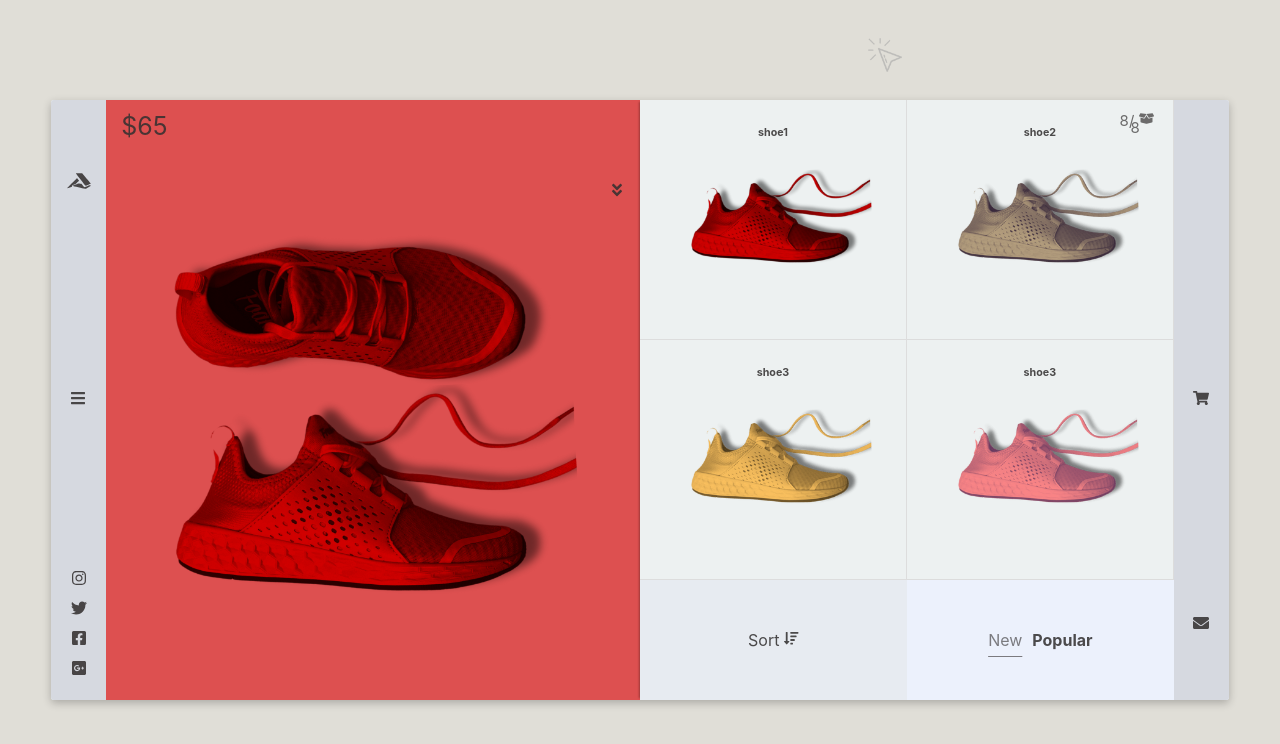
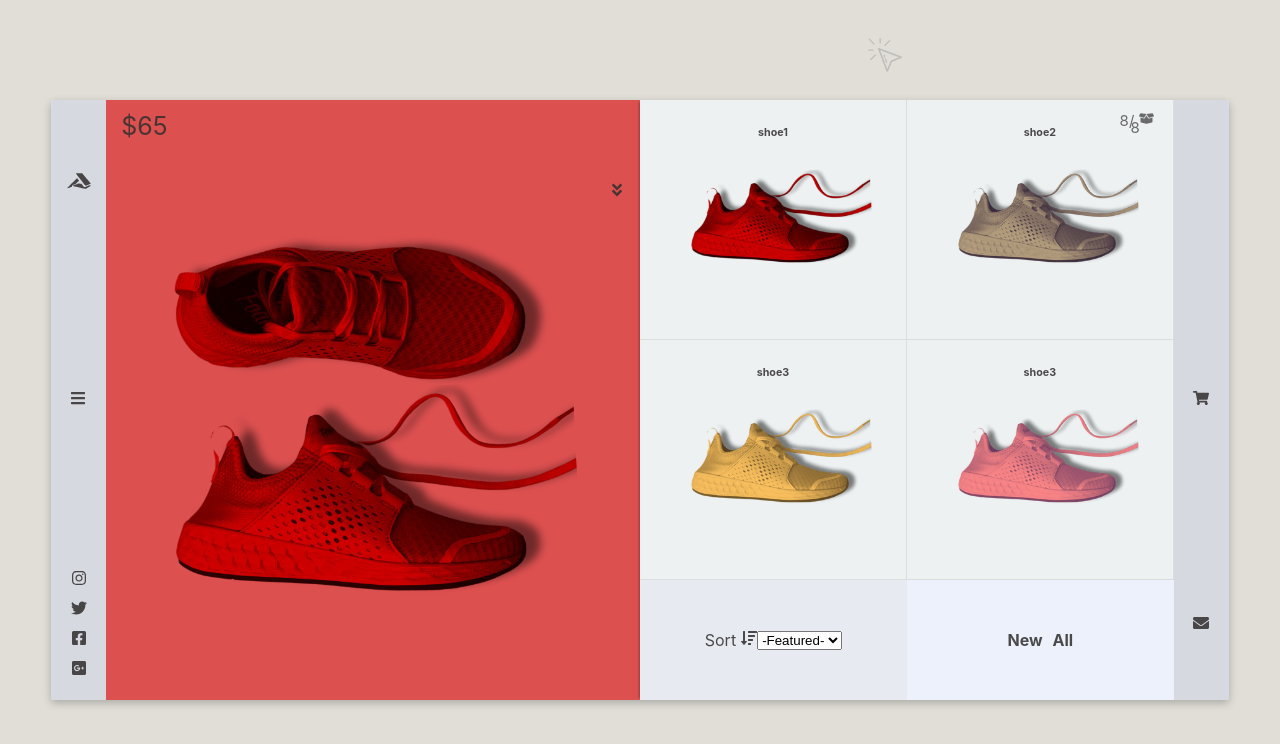
Before and after one commit to MiguelMateo1/Store-app, a React (Vite) app: page / in a window 1280 px wide. Shown: the top 744 px of the page. Built offline with nearby package versions, Linux system fonts and the light colour scheme.

Commit message:
created and imported Sort component

```diff
--- a/src/components/ProductSelect.jsx
+++ b/src/components/ProductSelect.jsx
@@ -1,12 +1,11 @@
 import './ProductSelect.css'
-import { FaSortAmountDown } from "react-icons/fa";
 import { FaBoxOpen } from "react-icons/fa";
 import { useContext } from 'react';
 import DataContext from '../context/DataContext';
+import Sort from './Sort';
 
 function ProductSelect() {
-    const { productList,
-            handleProductClick } = useContext(DataContext);
+    const { productList, handleProductClick } = useContext(DataContext);
 
     // returns the current product list.. to be displayed in the product select area
     const items = productList.map(item => {
@@ -17,7 +16,6 @@ function ProductSelect() {
             </div>
         )}
     );
-    // backgroundColor: `${item.color}`
 
   return (
     <section id='product-select'>
@@ -27,16 +25,7 @@ function ProductSelect() {
         <div className='select-container' onClick={handleProductClick}>
             {items}
         </div>
-
-        <div className='select-options'>
-            <article className='sort'>
-                <h5>sort<span><FaSortAmountDown/></span></h5>
-            </article>
-            <article className='category'>
-                <h5 className='new active'>New</h5>
-                <h5 className='popular'>Popular</h5>
-            </article>
-        </div>
+        <Sort />
     </section>
   )
 }
--- /dev/null
+++ b/src/components/Sort.jsx
@@ -0,0 +1,77 @@
+import './ProductSelect.css'
+import { FaSortAmountDown } from "react-icons/fa";
+import { useContext, useState } from 'react';
+import DataContext from '../context/DataContext';
+
+function Sort() {
+    const { productList, setProductList, currentList } = useContext(DataContext);
+    const [ sort, setSort ] = useState('featured')
+
+    // handles products to display when click on 'new' or 'all' category
+    const handleCategoryClick = (e) => {
+        const target = e.target.classList;
+
+        if (target.contains('new')) {
+            let list = productList.filter( x => x.category);
+
+            target.add('active');
+            e.target.nextSibling.classList.remove('active');
+            setProductList(list);
+        }
+
+        if (target.contains('all')) {
+            target.add('active');
+            e.target.previousSibling.classList.remove('active');
+            setProductList(currentList);
+        }
+    };
+
+    // function to sort items when click on the sort options
+    const handleSortClick = (e) => {
+        const newBtn = document.querySelector('.new');
+        const allBtn = document.querySelector('.all');
+        let list;
+
+        const value = e.target.value;
+        if (value != sort) {
+            // sets product list to initial order
+          if (value == 'featured') {
+            newBtn.classList.remove('active');
+            allBtn.classList.add('active');
+            setProductList(currentList.sort((a, b) => a.key - b.key));
+          }
+          // product order set to price low-high
+          // note* using .slice so the productList can re-render
+          if (value == "low-high") {
+            list = productList.slice().sort((a, b) => a.price - b.price)
+            setProductList(list);
+          }
+          // product order set to price high-low
+          if (value == "high-low") {
+            list = productList.slice().sort((a, b) => b.price - a.price)
+            setProductList(list);
+          }
+          setSort(value)
+        }
+    };
+
+  return (
+        <div className='select-options'>
+            <article className='sort'>
+                <h5>sort
+                <span></span><FaSortAmountDown className='sort-icon'/></h5>
+                 <select id="sort" onClick={handleSortClick}>
+                  <option value="featured">-Featured-</option>
+                  <option value="low-high">Low-High</option>
+                  <option value="high-low">High-Low</option>
+                </select>
+            </article>
+            <article className='category' onClick={handleCategoryClick}>
+                <h5 className='new'>New</h5>
+                <h5 className='all active'>All</h5>
+            </article>
+        </div>
+  )
+}
+
+export default Sort;
```
